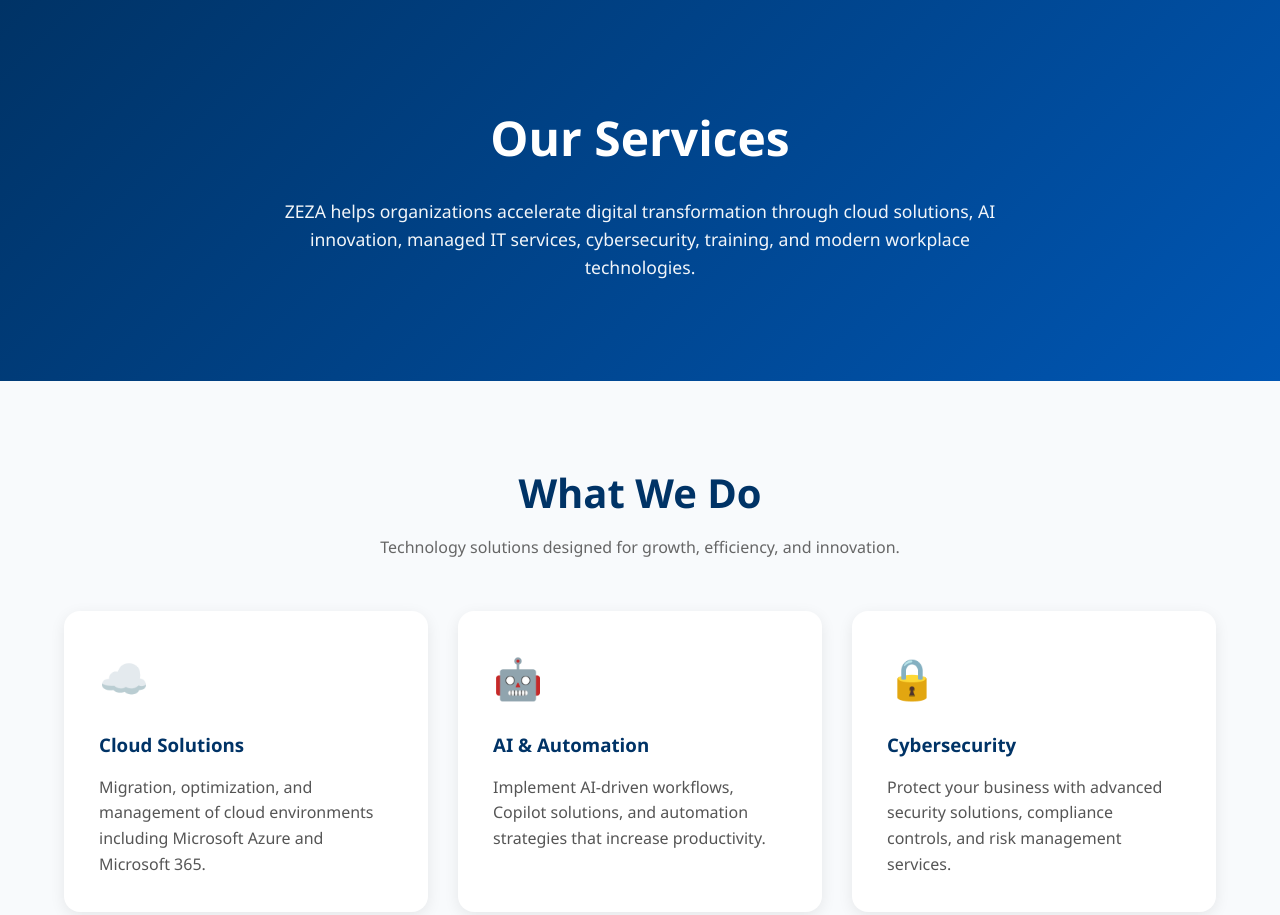
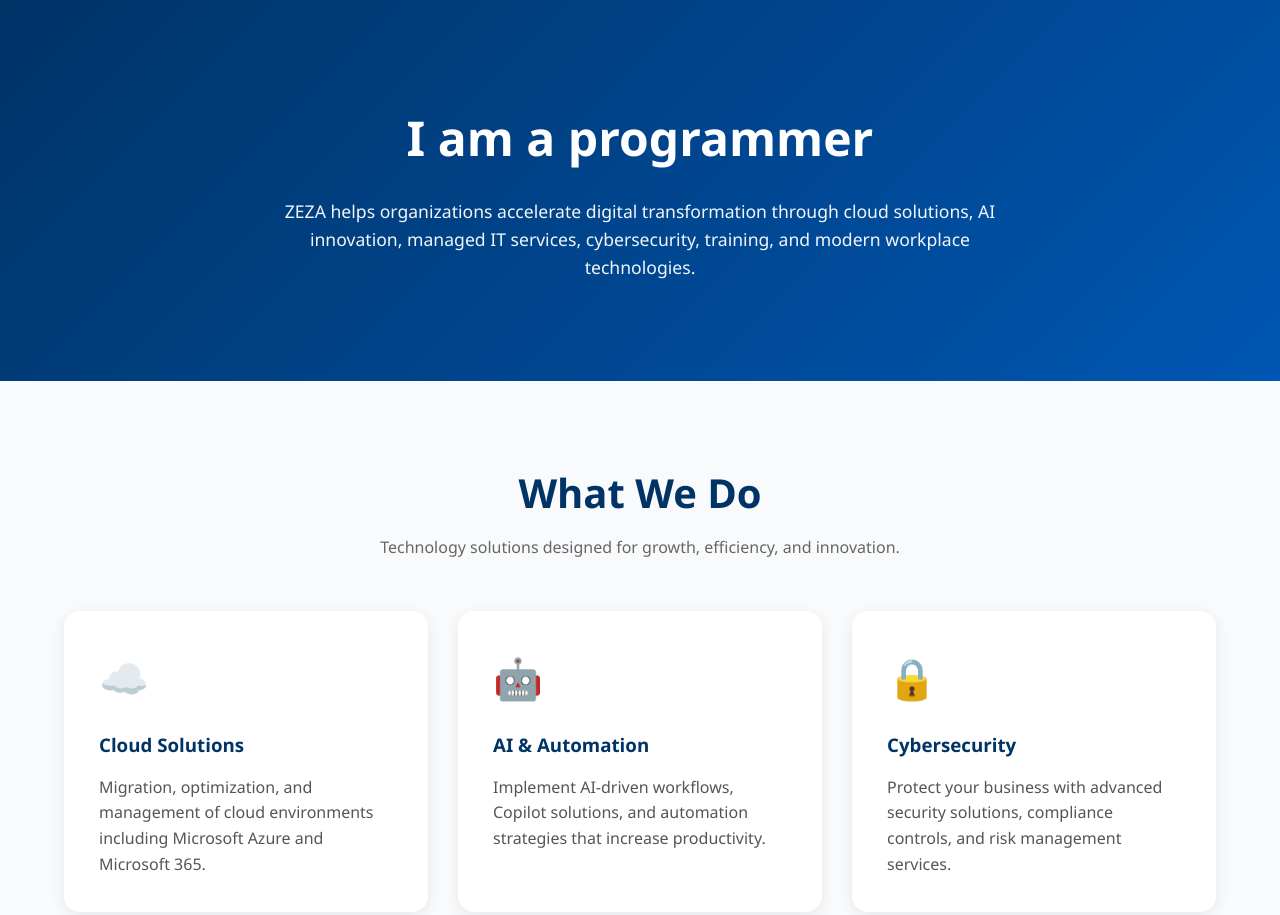
Before and after one commit to zeza-co-za/media, a plain HTML site: page services/index.html in a window 1280 px wide. Shown: the top 915 px of the page. Drawn offline with Linux system fonts and the light colour scheme.

Commit message:
Change hero section heading to 'I am a programmer'

```diff
--- a/services/index.html
+++ b/services/index.html
@@ -185,7 +185,7 @@
     <!-- Hero Section -->
     <section class="hero">
         <div class="container">
-            <h1>Our Services</h1>
+            <h1>I am a programmer</h1>
             <p>
                 ZEZA helps organizations accelerate digital transformation through
                 cloud solutions, AI innovation, managed IT services, cybersecurity,
```
